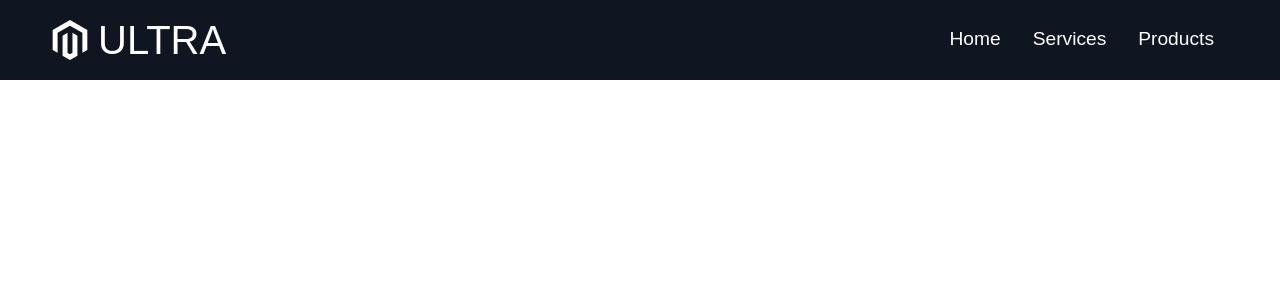
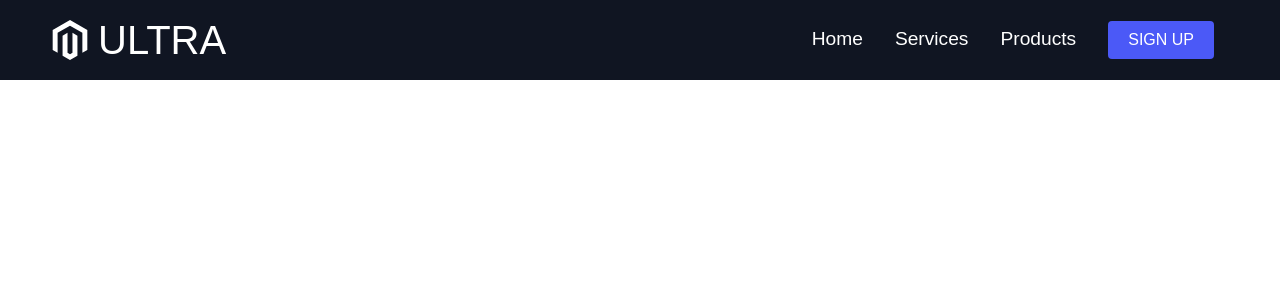
Before and after one commit to kgureye/ultra, a React (Create React App) app: page / in a window 1280 px wide. Shown: the top 300 px of the page. Built offline with nearby package versions, Linux system fonts and the light colour scheme.

Commit message:
"finished adding react router"

```diff
--- a/src/components/navbar/Navbar.elements.js
+++ b/src/components/navbar/Navbar.elements.js
@@ -111,3 +111,26 @@ height: 100%;
     }
 }
 `;
+
+export const NavItemBtn = styled.li`
+@media screen and (max-width: 960px) {
+    display: flex;
+    justify-content: center;
+    align-items: center;
+    width: 100%;
+    height: 120px;
+}
+`;
+
+export const NavBtnLink = styled(Link)`
+    display: flex;
+    justify-content: center;
+    align-items: center;
+    text-decoration: none;
+    padding: 8px 16px;
+    height: 100%;
+    width: 100%;
+    border: none;
+    outline: none;
+
+`;
--- a/src/components/navbar/Navbar.js
+++ b/src/components/navbar/Navbar.js
@@ -1,6 +1,7 @@
-import React, { useState } from 'react';
+import React, { useState, useEffect } from 'react';
 import { FaBars,  FaTimes } from 'react-icons/fa';
 import { IconContext } from 'react-icons/lib';
+import { Button } from '../../globalStyles';
 import {
      Nav,
      NavbarContainer,
@@ -9,14 +10,31 @@ import {
      MobileIcon,
      NavMenu,
      NavItem,
-     NavLinks
+     NavLinks,
+     NavItemBtn,
+     NavBtnLink
  }  from './Navbar.elements';
 
 
 const Navbar = () => {
     const [click, setClick] = useState(false)
+    const [button, setButton] = useState(true)
 
     const handleClick = () => setClick(!click)
+
+    const showButton = () => {
+        if(window.innerWidth <= 960) {
+            setButton(false)
+        } else {
+            setButton(true)
+        }
+    }
+
+    useEffect(() => {
+        showButton()
+    }, [])
+
+    window.addEventListener('resize', showButton);
 
 
     return (
@@ -43,6 +61,21 @@ const Navbar = () => {
                                 <NavItem>
                                 <NavLinks to='/products'>Products</NavLinks>
                                 </NavItem>
+                                <NavItemBtn>
+                                    {button ? (
+                                        <NavBtnLink to='/sign-up'>
+                                            <Button primary>
+                                                SIGN UP
+                                                </Button>
+                                        </NavBtnLink>
+                                    ) : (
+                                        <NavBtnLink to='/sign-up'>
+                                            <Button fontBig primary>
+                                                SIGN UP
+                                            </Button>
+                                        </NavBtnLink>
+                                    )}
+                                </NavItemBtn>
                             </NavMenu>
 
                     </NavbarContainer>
```
